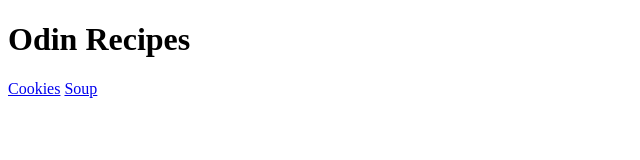
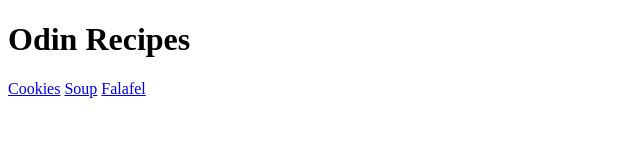
Before and after one commit to chamomiles/odin-recipes, a plain HTML site: page index.html in a window 1280 px wide. Shown: the full height of the page, 0-640 px from the left. Drawn offline with Linux system fonts and the light colour scheme.

Commit message:
Link falafel.html in index.html

```diff
--- a/index.html
+++ b/index.html
@@ -9,5 +9,6 @@
     <h1>Odin Recipes</h1>
     <a href="recipes/cookies.html">Cookies</a>
     <a href="recipes/soup.html">Soup</a>
+    <a href="recipes/falafel.html">Falafel</a>
   </body>
 </html>
```
